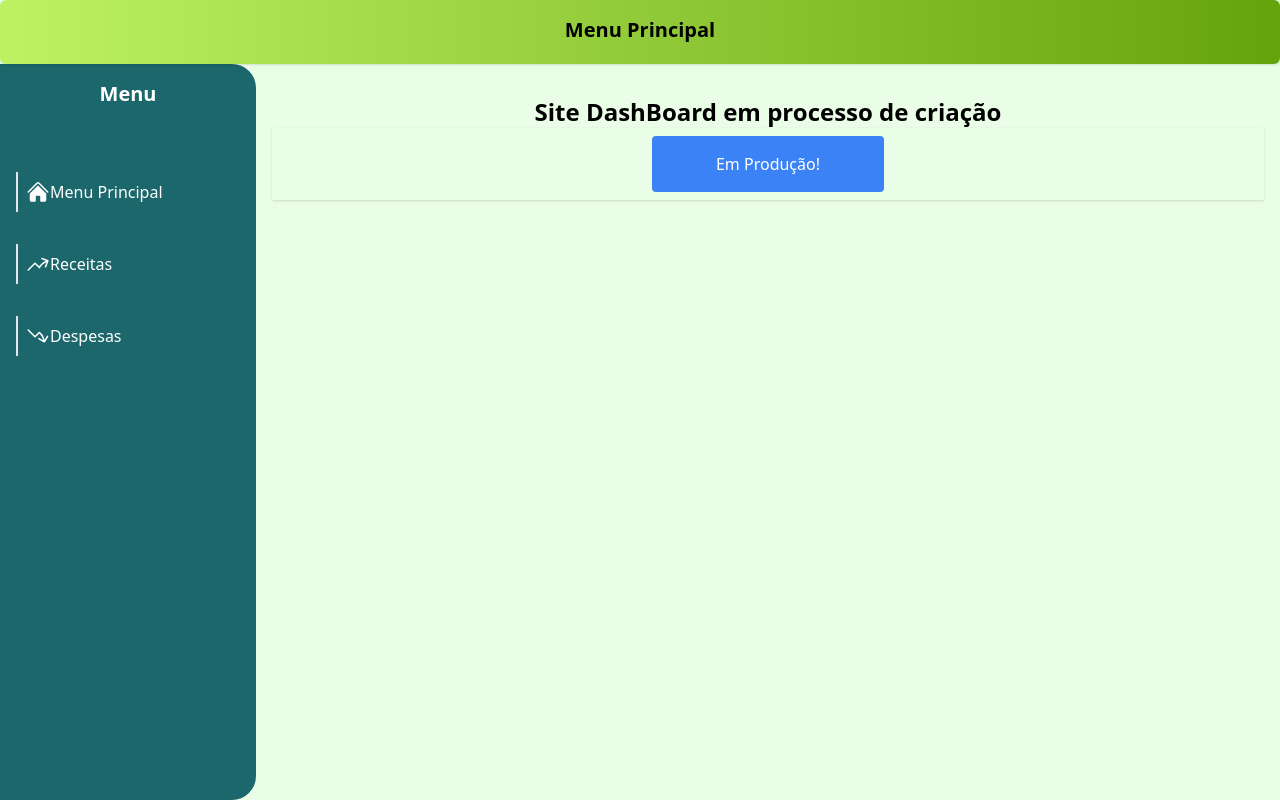
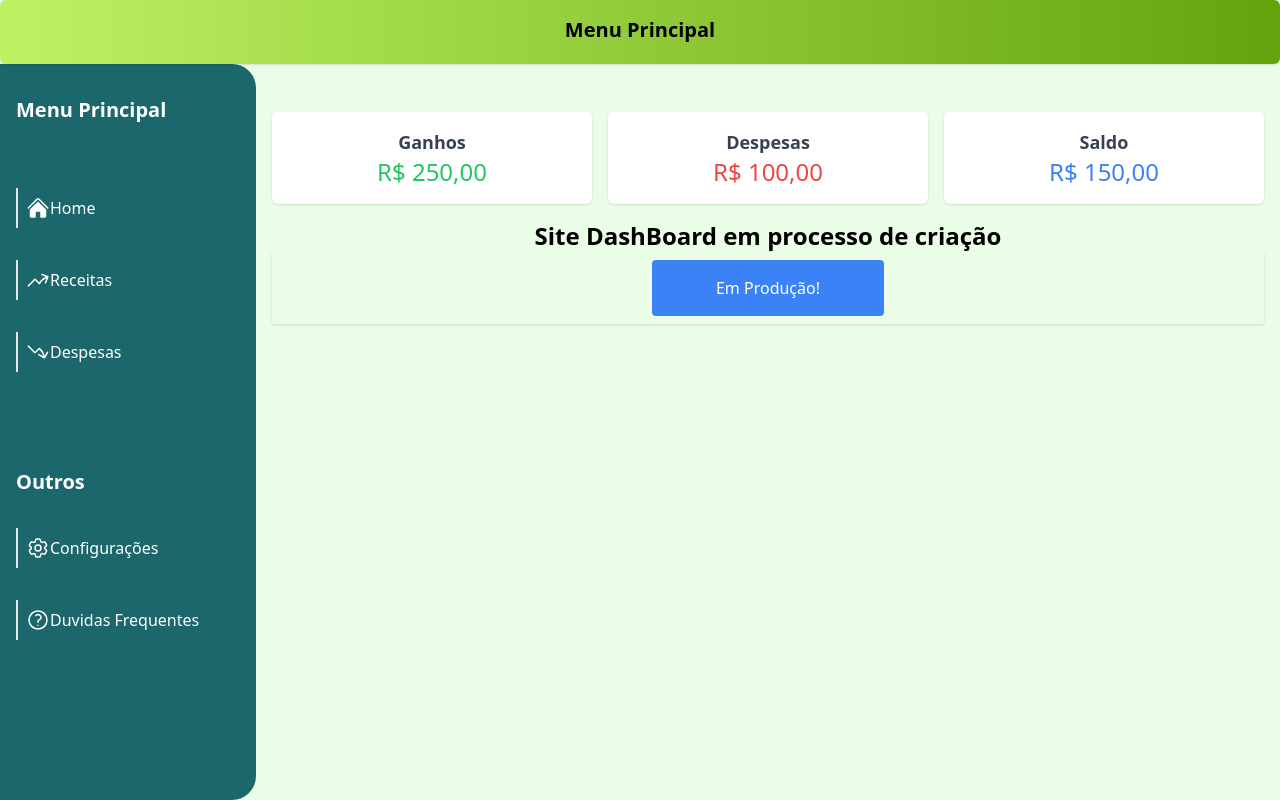
Before and after one commit to Gute-11/Financial_Dashboard_Panel, a React (Vite) app: page / in a window 1280 px wide. Built offline with nearby package versions, Linux system fonts and the light colour scheme.

Commit message:
Complementando Main e SideBar

```diff
--- a/src/App.jsx
+++ b/src/App.jsx
@@ -12,6 +12,21 @@ function App() {
         <NavBar />
 
         <main className="p-4 pt-24">
+          <div className="grid grid-cols-1 md:grid-cols-3 gap-4 mt-4">
+            <div className="bg-white shadow p-4 rounded-md text-center">
+              <h2 className="text-lg font-semibold text-gray-700">Ganhos</h2>
+              <p className="text-2xl text-green-500">R$ 250,00</p>
+            </div>
+            <div className="bg-white shadow p-4 rounded-md text-center">
+              <h2 className="text-lg font-semibold text-gray-700">Despesas</h2>
+              <p className="text-2xl text-red-500">R$ 100,00</p>
+            </div>
+            <div className="bg-white shadow p-4 rounded-md text-center">
+              <h2 className="text-lg font-semibold text-gray-700">Saldo</h2>
+              <p className="text-2xl text-blue-500">R$ 150,00</p>
+            </div>
+          </div>
+          <div className="pt-4">
             <h1 className="text-2xl font-bold text-center">
               Site DashBoard em processo de criação
             </h1>
@@ -20,6 +35,7 @@ function App() {
                 Em Produção!
               </button>
             </div>
+          </div>
         </main>
       </div>
     </div>
--- a/src/components/SideBar.jsx
+++ b/src/components/SideBar.jsx
@@ -1,7 +1,9 @@
 function SideBar() {
   return (
     <div className="w-64 bg-principal text-white h-full p-4 rounded-r-3xl">
-      <h2 className="text-xl font-semibold pb-16 text-center">Menu</h2>
+      <h2 className="text-xl font-semibold pb-16 pt-4 text-left">
+        Menu Principal
+      </h2>
       <ul className="space-y-8">
         <li>
           <a href="#" className="hover:text-gray-300 border-l-2 p-2 flex">
@@ -14,7 +16,7 @@ function SideBar() {
               <path d="M11.47 3.841a.75.75 0 0 1 1.06 0l8.69 8.69a.75.75 0 1 0 1.06-1.061l-8.689-8.69a2.25 2.25 0 0 0-3.182 0l-8.69 8.69a.75.75 0 1 0 1.061 1.06l8.69-8.689Z" />
               <path d="m12 5.432 8.159 8.159c.03.03.06.058.091.086v6.198c0 1.035-.84 1.875-1.875 1.875H15a.75.75 0 0 1-.75-.75v-4.5a.75.75 0 0 0-.75-.75h-3a.75.75 0 0 0-.75.75V21a.75.75 0 0 1-.75.75H5.625a1.875 1.875 0 0 1-1.875-1.875v-6.198a2.29 2.29 0 0 0 .091-.086L12 5.432Z" />
             </svg>
-            Menu Principal
+            Home
           </a>
         </li>
         <li>
@@ -52,6 +54,52 @@ function SideBar() {
           </a>
         </li>
       </ul>
+      <h2 className="text-xl font-semibold pt-24 pb-8">Outros</h2>
+      <ul className="space-y-8">
+        <li>
+          <a href="#" className="hover:text-gray-300 border-l-2 p-2 flex">
+            <svg
+              xmlns="http://www.w3.org/2000/svg"
+              fill="none"
+              viewBox="0 0 24 24"
+              strokeWidth="1.5"
+              stroke="currentColor"
+              className="w-6"
+            >
+              <path
+                strokeLinecap="round"
+                strokeLinejoin="round"
+                d="M9.594 3.94c.09-.542.56-.94 1.11-.94h2.593c.55 0 1.02.398 1.11.94l.213 1.281c.063.374.313.686.645.87.074.04.147.083.22.127.325.196.72.257 1.075.124l1.217-.456a1.125 1.125 0 0 1 1.37.49l1.296 2.247a1.125 1.125 0 0 1-.26 1.431l-1.003.827c-.293.241-.438.613-.43.992a7.723 7.723 0 0 1 0 .255c-.008.378.137.75.43.991l1.004.827c.424.35.534.955.26 1.43l-1.298 2.247a1.125 1.125 0 0 1-1.369.491l-1.217-.456c-.355-.133-.75-.072-1.076.124a6.47 6.47 0 0 1-.22.128c-.331.183-.581.495-.644.869l-.213 1.281c-.09.543-.56.94-1.11.94h-2.594c-.55 0-1.019-.398-1.11-.94l-.213-1.281c-.062-.374-.312-.686-.644-.87a6.52 6.52 0 0 1-.22-.127c-.325-.196-.72-.257-1.076-.124l-1.217.456a1.125 1.125 0 0 1-1.369-.49l-1.297-2.247a1.125 1.125 0 0 1 .26-1.431l1.004-.827c.292-.24.437-.613.43-.991a6.932 6.932 0 0 1 0-.255c.007-.38-.138-.751-.43-.992l-1.004-.827a1.125 1.125 0 0 1-.26-1.43l1.297-2.247a1.125 1.125 0 0 1 1.37-.491l1.216.456c.356.133.751.072 1.076-.124.072-.044.146-.086.22-.128.332-.183.582-.495.644-.869l.214-1.28Z"
+              />
+              <path
+                strokeLinecap="round"
+                strokeLinejoin="round"
+                d="M15 12a3 3 0 1 1-6 0 3 3 0 0 1 6 0Z"
+              />
+            </svg>
+            Configurações
+          </a>
+        </li>
+        <li>
+          <a href="#" className="hover:text-gray-300 border-l-2 p-2 flex">
+            <svg
+              xmlns="http://www.w3.org/2000/svg"
+              fill="none"
+              viewBox="0 0 24 24"
+              strokeWidth="1.5"
+              stroke="currentColor"
+              className="size-6"
+            >
+              <path
+                strokeLinecap="round"
+                strokeLinejoin="round"
+                d="M9.879 7.519c1.171-1.025 3.071-1.025 4.242 0 1.172 1.025 1.172 2.687 0 3.712-.203.179-.43.326-.67.442-.745.361-1.45.999-1.45 1.827v.75M21 12a9 9 0 1 1-18 0 9 9 0 0 1 18 0Zm-9 5.25h.008v.008H12v-.008Z"
+              />
+            </svg>
+            Duvidas Frequentes
+          </a>
+        </li>
+      </ul>
     </div>
   );
 }
```
Lines whose indentation alone changed are shown as unchanged.
